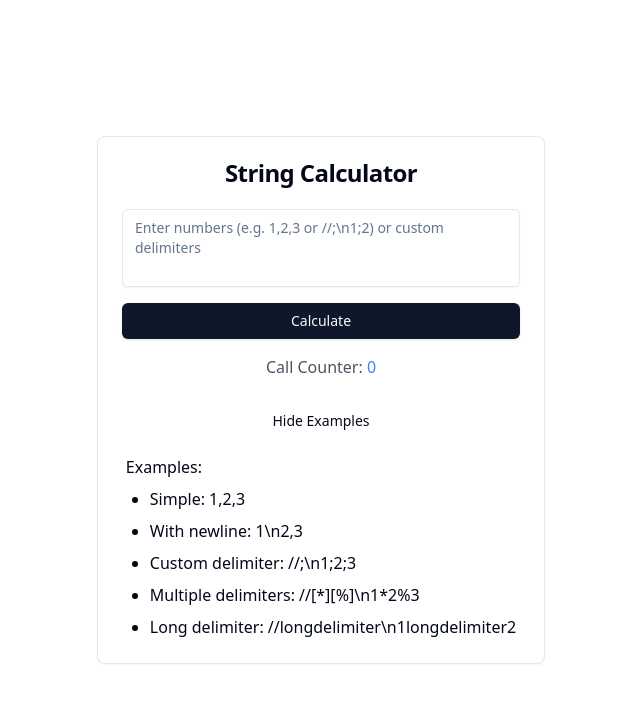
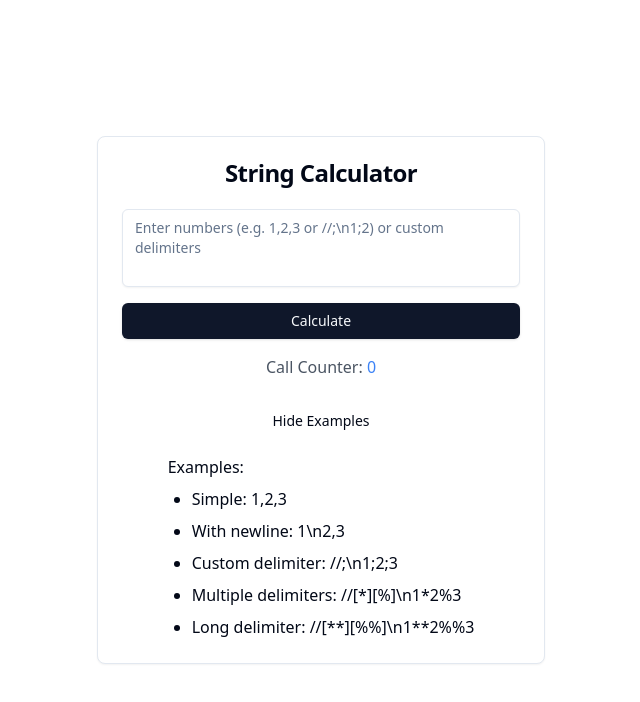
Before and after one commit to pragyasukrity007/string-calculator, a Next.js app in the folder calculator/: page / in a window 1280 px wide. Both pictures are taken after a click on the button "Show Examples". Shown: the top 702 px of the page, without its empty margins (319-959 px from the left). Built offline with nearby package versions, Linux system fonts and the light colour scheme.

Commit message:
Update example in StringCalculator component for long delimiter

```diff
--- a/calculator/src/components/StringCalculator.js
+++ b/calculator/src/components/StringCalculator.js
@@ -169,7 +169,7 @@ export default function StringCalculator() {
                 <li>With newline: 1\n2,3</li>
                 <li>Custom delimiter: //;\n1;2;3</li>
                 <li>Multiple delimiters: //[*][%]\n1*2%3</li>
-                <li>Long delimiter: //longdelimiter\n1longdelimiter2</li>
+                <li>Long delimiter: //[**][%%]\n1**2%%3</li>
               </ul>
             </div>
           )}
```
